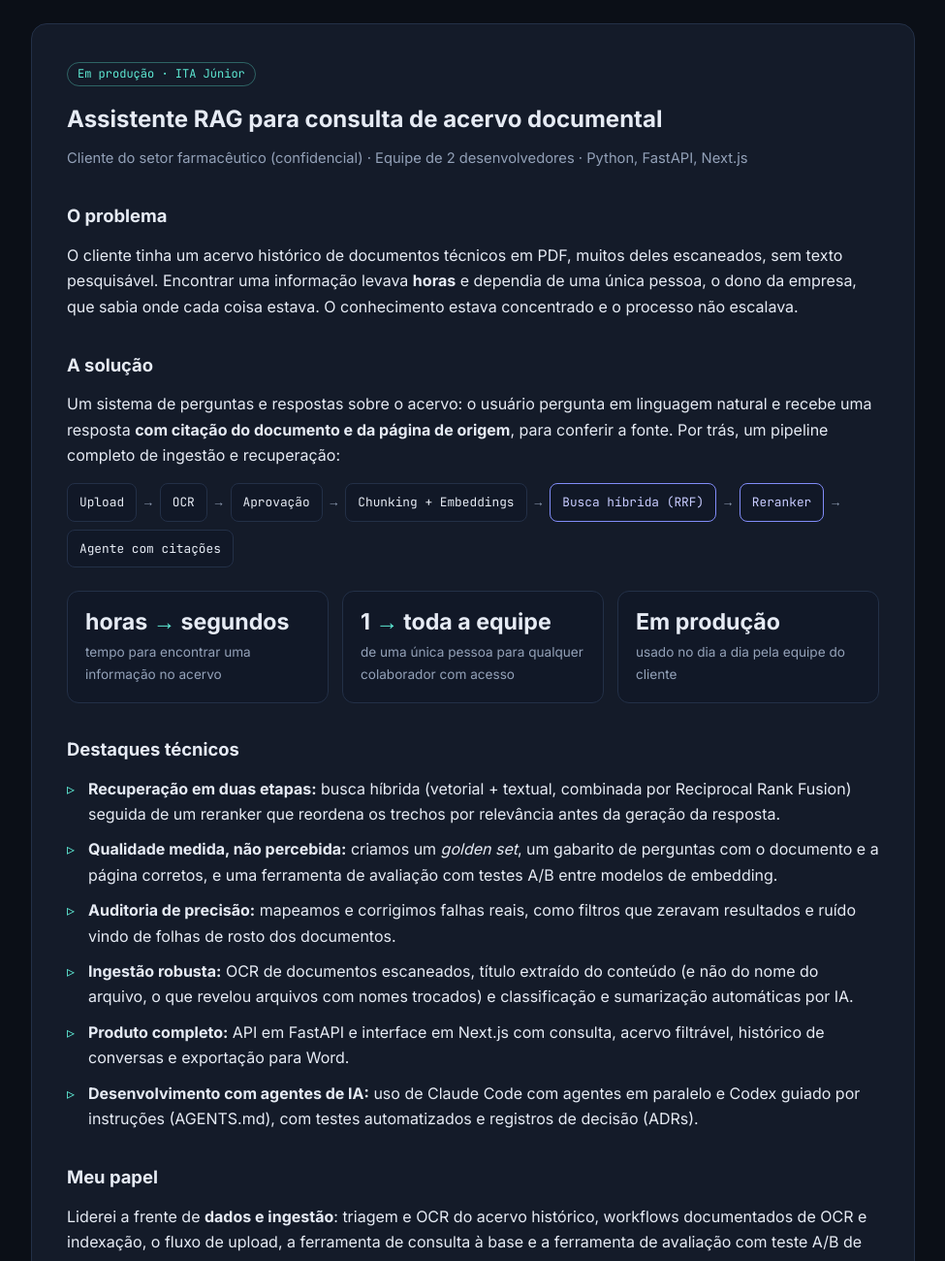
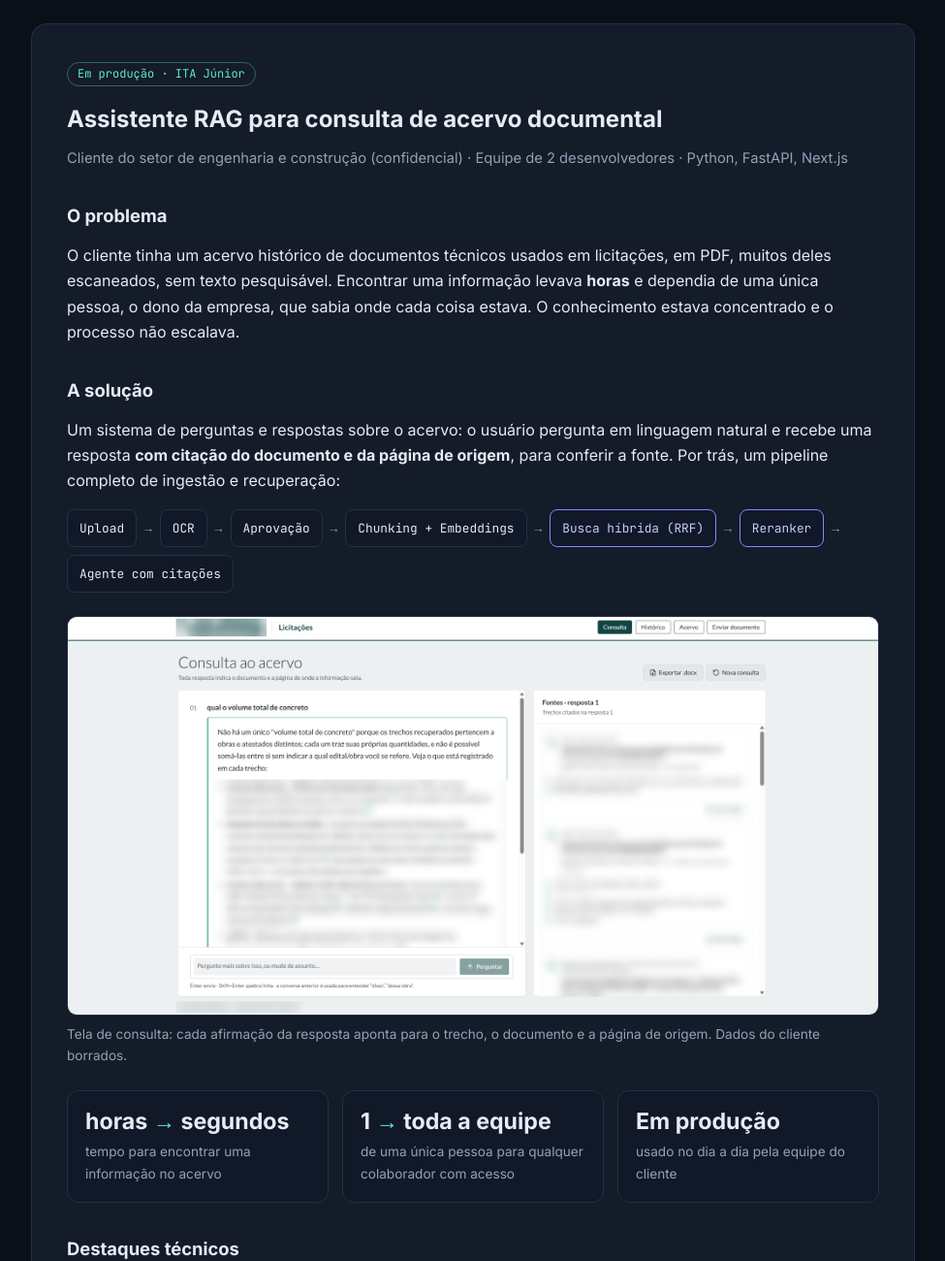
Before and after one commit to ThiagoMontenegro19/ThiagoMontenegro19.github.io, a plain HTML site: page index.html in a window 1280 px wide. Shown: the part 1408-2708 px from the top of the page at 97% size, without its empty margins (152-1127 px from the left). Drawn offline with Linux system fonts and the light colour scheme.

Commit message:
Adiciona print anonimizado e corrige setor do cliente
Co-Authored-By: Claude Opus 5.5 <noreply@anthropic.com>
Claude-Session: https://claude.ai/code/session_01Qw2vXpc4wZgWdhnFHAH9Wr

```diff
--- a/index.html
+++ b/index.html
@@ -82,6 +82,9 @@
   details ul{margin:0 0 12px 20px;color:var(--muted);font-size:.93rem}
   details ul li{margin-bottom:4px}
 
+  .shot{margin:24px 0 8px}
+  .shot img{width:100%;border-radius:10px;border:1px solid var(--line);display:block}
+  .shot figcaption{color:var(--muted);font-size:.85rem;margin-top:8px}
   .note{font-size:.85rem;color:var(--muted);border-left:2px solid var(--accent2);padding-left:12px;margin-top:20px}
 
   .skills{display:grid;grid-template-columns:repeat(auto-fit,minmax(200px,1fr));gap:16px}
@@ -156,10 +159,10 @@
     <article class="case">
       <span class="tag">Em produção · ITA Júnior</span>
       <h3 class="title">Assistente RAG para consulta de acervo documental</h3>
-      <p class="meta">Cliente do setor farmacêutico (confidencial) · Equipe de 2 desenvolvedores · Python, FastAPI, Next.js</p>
+      <p class="meta">Cliente do setor de engenharia e construção (confidencial) · Equipe de 2 desenvolvedores · Python, FastAPI, Next.js</p>
 
       <h3>O problema</h3>
-      <p>O cliente tinha um acervo histórico de documentos técnicos em PDF, muitos deles escaneados, sem texto pesquisável. Encontrar uma informação levava <strong>horas</strong> e dependia de uma única pessoa, o dono da empresa, que sabia onde cada coisa estava. O conhecimento estava concentrado e o processo não escalava.</p>
+      <p>O cliente tinha um acervo histórico de documentos técnicos usados em licitações, em PDF, muitos deles escaneados, sem texto pesquisável. Encontrar uma informação levava <strong>horas</strong> e dependia de uma única pessoa, o dono da empresa, que sabia onde cada coisa estava. O conhecimento estava concentrado e o processo não escalava.</p>
 
       <h3>A solução</h3>
       <p>Um sistema de perguntas e respostas sobre o acervo: o usuário pergunta em linguagem natural e recebe uma resposta <strong>com citação do documento e da página de origem</strong>, para conferir a fonte. Por trás, um pipeline completo de ingestão e recuperação:</p>
@@ -172,6 +175,11 @@
         <span class="step hl">Reranker</span><span class="sep">→</span>
         <span class="step">Agente com citações</span>
       </div>
+
+      <figure class="shot">
+        <img src="img/consulta-acervo.png" alt="Tela de consulta ao acervo: pergunta em linguagem natural, resposta com referências numeradas e painel de fontes com documento e página" loading="lazy">
+        <figcaption>Tela de consulta: cada afirmação da resposta aponta para o trecho, o documento e a página de origem. Dados do cliente borrados.</figcaption>
+      </figure>
 
       <div class="metrics">
         <div class="metric"><div class="big">horas <span class="arrow">→</span> segundos</div><div class="lbl">tempo para encontrar uma informação no acervo</div></div>
```
Also changed, not shown: img/consulta-acervo.png (added).
